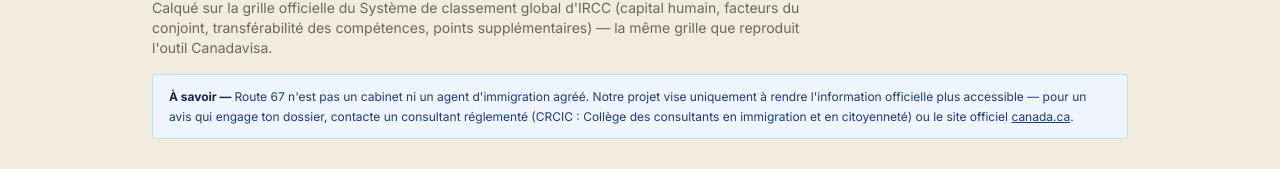
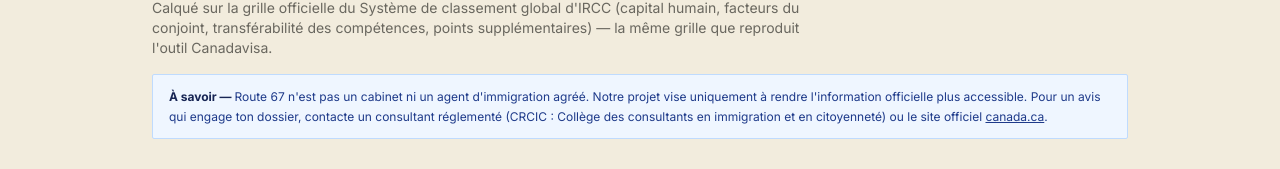
Before and after one commit to perez21/Route67-app, a Next.js app: page /simulateur in a window 1280 px wide. Shown: the part 201-370 px from the top of the page. Built offline with nearby package versions, Linux system fonts and the light colour scheme; no server answers.

Commit message:
Update Disclaimer.tsx

```diff
--- a/src/components/Disclaimer.tsx
+++ b/src/components/Disclaimer.tsx
@@ -4,7 +4,7 @@ type Variant = "default" | "compact" | "dark";
 
 const MESSAGES: Record<string, string> = {
   default:
-    "Route 67 n'est pas un cabinet ni un agent d'immigration agréé. Notre projet vise uniquement à rendre l'information officielle plus accessible — pour un avis qui engage ton dossier, contacte un consultant réglementé (CRCIC : Collège des consultants en immigration et en citoyenneté) ou le site officiel canada.ca.",
+    "Route 67 n'est pas un cabinet ni un agent d'immigration agréé. Notre projet vise uniquement à rendre l'information officielle plus accessible. Pour un avis qui engage ton dossier, contacte un consultant réglementé (CRCIC : Collège des consultants en immigration et en citoyenneté) ou le site officiel canada.ca.",
   compact: "Rappel : Route 67 informe, mais n'est pas un agent d'immigration agréé.",
   procedure:
     "Ce guide est une vulgarisation à but informatif, rédigée pour rendre la procédure plus claire. Route 67 n'est pas un cabinet d'immigration agréé : vérifie toujours l'information à jour sur canada.ca avant toute démarche officielle.",
```
